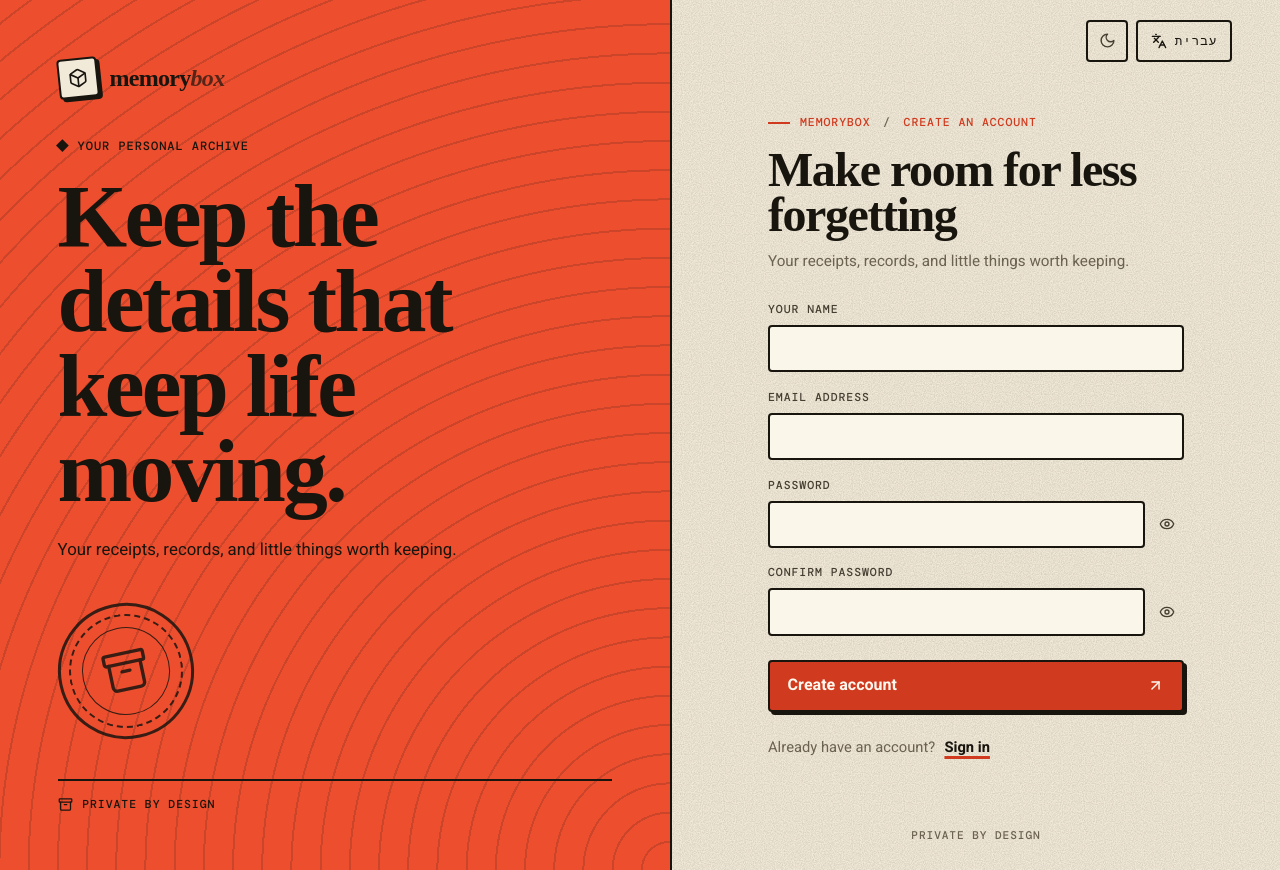
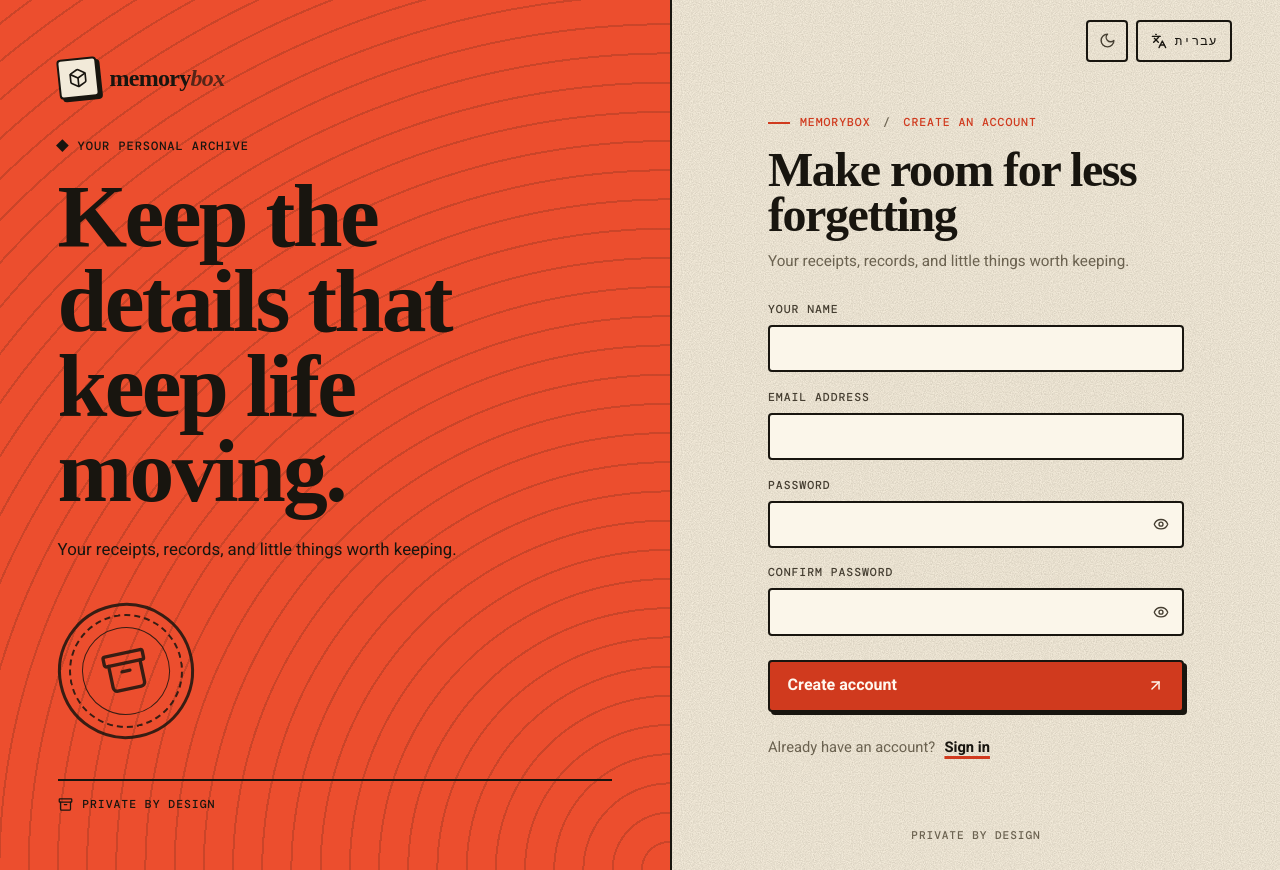
Before and after one commit to simcha-art/memory-box, a React (Vite) app in the folder client/: page /register in a window 1280 px wide. Built offline with nearby package versions, Linux system fonts and the light colour scheme; no server answers; a web font is replaced by a local one.

Commit message:
Some style fixes

```diff
--- a/client/src/features/auth/AuthPage.tsx
+++ b/client/src/features/auth/AuthPage.tsx
@@ -176,7 +176,7 @@ export function AuthPage({ mode }: { mode: "login" | "register" }) {
                 </label>
                 <label>
                   {t("password")}
-                  <span className="secret-input">
+                  <span className="password-field">
                     <input
                       name="password"
                       type={showPassword ? "text" : "password"}
@@ -204,7 +204,7 @@ export function AuthPage({ mode }: { mode: "login" | "register" }) {
                 {register && (
                   <label>
                     {text.confirmPassword}
-                    <span className="secret-input">
+                    <span className="password-field">
                       <input
                         name="confirmPassword"
                         type={showPassword ? "text" : "password"}
--- a/client/src/features/reminders/ReminderRow.tsx
+++ b/client/src/features/reminders/ReminderRow.tsx
@@ -1,4 +1,4 @@
-import { useState } from "react";
+import { useMemo, useState } from "react";
 import { Check, Circle, Repeat, Trash2 } from "lucide-react";
 import { ConfirmDialog } from "../../components/ConfirmDialog";
 import { useDateFormat } from "../../hooks/useDateFormat";
@@ -19,6 +19,14 @@ export function ReminderRow({
 }) {
   const { t, locale } = usePreferences();
   const dateFormat = useDateFormat();
+  const timeFormat = useMemo(
+    () =>
+      new Intl.DateTimeFormat(locale === "he" ? "he-IL" : "en", {
+        hour: "2-digit",
+        minute: "2-digit",
+      }),
+    [locale],
+  );
   const [confirmingDelete, setConfirmingDelete] = useState(false);
   const repeatLabel =
     reminder.repeat && reminder.repeat !== "none"
@@ -54,7 +62,8 @@ export function ReminderRow({
           )}
         </button>
         <time dateTime={reminder.reminderDate}>
-          {dateFormat.format(new Date(reminder.reminderDate))}
+          {dateFormat.format(new Date(reminder.reminderDate))},{" "}
+          {timeFormat.format(new Date(reminder.reminderDate))}
         </time>
         <button
           className="icon-button icon-button-small danger-action"
--- a/client/src/styles/admin.css
+++ b/client/src/styles/admin.css
@@ -85,7 +85,7 @@
     display: inline-block;
     padding: 0.15rem 0.55rem;
     border: 1.5px solid var(--stroke);
-    border-radius: 2px;
+    border-radius: var(--r);
     font: 700 0.72rem var(--font-body);
 }
 
--- a/client/src/styles/index.css
+++ b/client/src/styles/index.css
@@ -2685,3 +2685,27 @@ label {
     transition-duration: 0.01ms !important;
   }
 }
+
+/* ===== Auth password field: same size as other fields, eye inside ===== */
+.auth-form .password-field {
+  position: relative;
+  display: block;
+  width: 100%;
+}
+
+.auth-form .password-field>input {
+  box-sizing: border-box;
+  display: block;
+  width: 100%;
+  min-width: 0;
+  padding-inline-end: 3.2rem;
+}
+
+.auth-form .password-field>.icon-button {
+  position: absolute;
+  inset-block-start: 50%;
+  inset-inline-end: 0.4rem;
+  margin: 0;
+  transform: translateY(-50%);
+  z-index: 1;
+}
```
